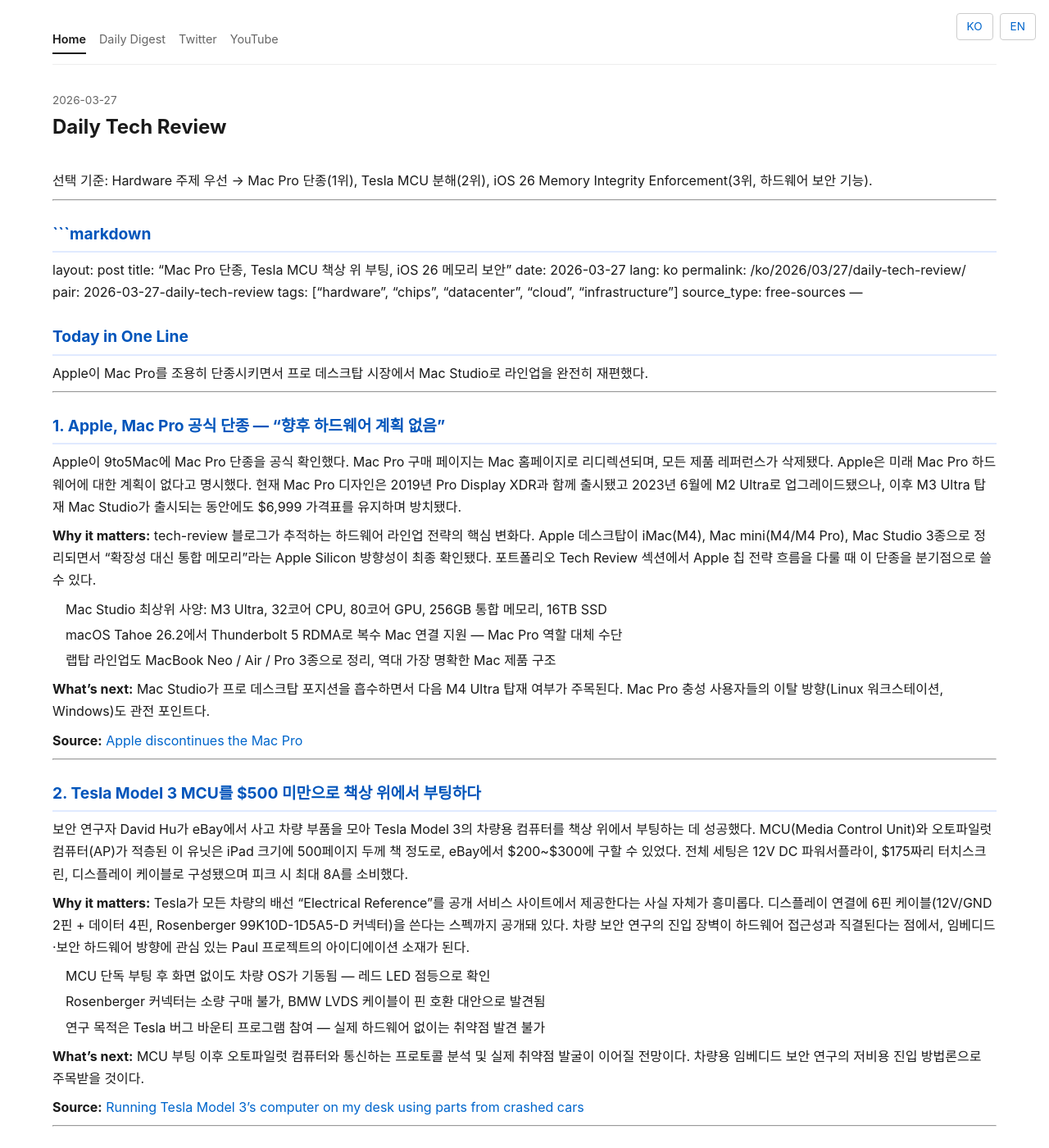
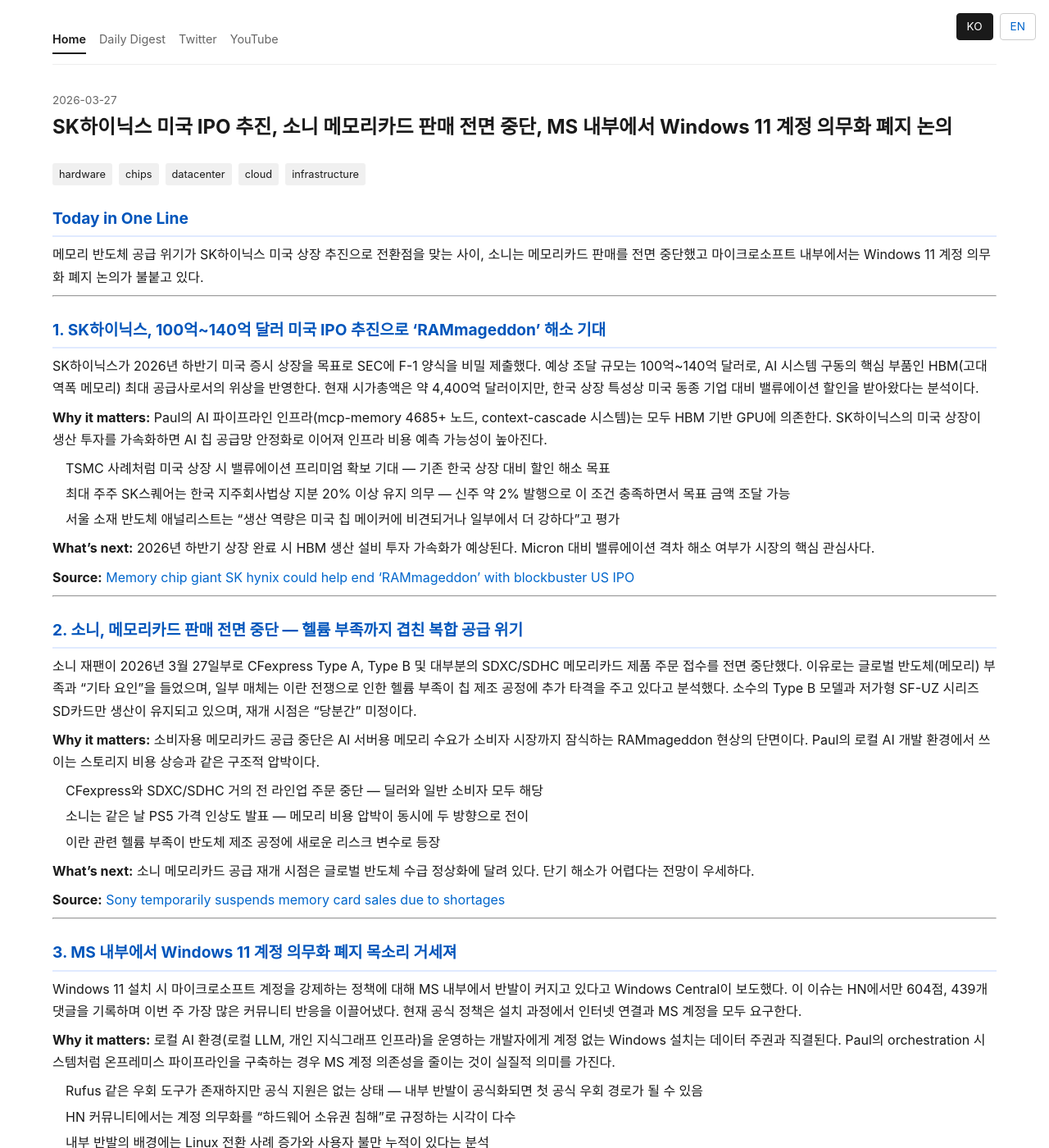
Before and after one commit to paulseongminpark/tech-review, a Jekyll site: the page built from _posts/ko/2026-03-27-daily-tech-review.md, in a window 1280 px wide and 1400 px high. Shown: the whole window at 82% size. Built offline with Jekyll 4.4.1, drawn with Linux system fonts in a browser that asks for light colours; some of the changed text lies outside the part shown.

Commit message:
[auto] 2026-03-27 daily post (Hardware, free-sources v3)

````diff
--- a/_data/sections/2026-03-27-ko.json
+++ b/_data/sections/2026-03-27-ko.json
@@ -2,40 +2,42 @@
   "date": "2026-03-27",
   "lang": "ko",
   "post_url": "/ko/2026/03/27/daily-tech-review/",
-  "post_title": "LiteLLM 공급망 공격 탐지, Tesla 보안 연구, Mac Pro 단종",
+  "post_title": "SK하이닉스 미국 IPO 추진, 소니 메모리카드 판매 전면 중단, MS 내부에서 Windows 11 계정 의무화 폐지 논의",
   "source_type": "perplexity",
   "sections": [
     {
       "index": 1,
-      "title": "LiteLLM 1.82.8 PyPI 공급망 공격 — Claude Code로 분석·신고까지",
-      "lead": "2026년 3월 24일 10:52, litellm v1.82.8이 PyPI에 업로드되었다. 해당 버전에는 대응하는 GitHub 태그가 없었고 — 공식 최신 버전은 v1.82.6이었다. 피해자 엔지니어 Callum McMahon은 노트북이 멈추는 현상을 시작으로 조사에 착수했고, Claude Code 단일 대화 세션 안에서 악성코드를 분석한 뒤 PyPI 측에 격리를 요청하는 전 과정을 완료했다. 악성코드는 `~/.config/sysmon/sysm",
+      "title": "SK하이닉스, 100억~140억 달러 미국 IPO 추진으로 'RAMmageddon' 해소 기대",
+      "lead": "SK하이닉스가 2026년 하반기 미국 증시 상장을 목표로 SEC에 F-1 양식을 비밀 제출했다. 예상 조달 규모는 100억~140억 달러로, AI 시스템 구동의 핵심 부품인 HBM(고대역폭 메모리) 최대 공급사로서의 위상을 반영한다. 현재 시가총액은 약 4,400억 달러이지만, 한국 상장 특성상 미국 동종 기업 대비 밸류에이션 할인을 받아왔다는 분석이다.",
       "tags": [
-        "security",
-        "apple",
-        "llm"
+        "chips",
+        "datacenter",
+        "cloud",
+        "ma"
       ],
-      "anchor": "litellm-1828-pypi-공급망-공격-claude-code로-분석·신고까지"
+      "anchor": "sk하이닉스-100억140억-달러-미국-ipo-추진으로-rammageddon-해소-기대"
     },
     {
       "index": 2,
-      "title": "충돌 차량 부품으로 Tesla Model 3 컴퓨터를 책상에서 부팅하기",
-      "lead": "보안 연구자 xdavidhu는 Tesla 버그 바운티 참가를 위해 eBay에서 충돌 차량 부품을 구매해 Model 3 컴퓨터를 책상 위에서 구동하는 데 성공했다. 핵심 부품인 MCU(Media Control Unit)와 Autopilot 컴퓨터는 iPad 크기, 약 500쪽 책 두께의 수냉식 케이스 형태로 eBay에서 $200–$300에 구할 수 있었다. 터치스크린은 별도로 $175에 구입했고, 전원 공급은 0–30V 가변 DC 파워 서플라이를",
+      "title": "소니, 메모리카드 판매 전면 중단 — 헬륨 부족까지 겹친 복합 공급 위기",
+      "lead": "소니 재팬이 2026년 3월 27일부로 CFexpress Type A, Type B 및 대부분의 SDXC/SDHC 메모리카드 제품 주문 접수를 전면 중단했다. 이유로는 글로벌 반도체(메모리) 부족과 \"기타 요인\"을 들었으며, 일부 매체는 이란 전쟁으로 인한 헬륨 부족이 칩 제조 공정에 추가 타격을 주고 있다고 분석했다. 소수의 Type B 모델과 저가형 SF-UZ 시리즈 SD카드만 생산이 유지되고 있으며, 재개 시점은 \"당분간\" 미정이다.",
       "tags": [
-        "security",
-        "apple"
+        "chips",
+        "datacenter",
+        "cloud"
       ],
-      "anchor": "충돌-차량-부품으로-tesla-model-3-컴퓨터를-책상에서-부팅하기"
+      "anchor": "소니-메모리카드-판매-전면-중단-헬륨-부족까지-겹친-복합-공급-위기"
     },
     {
       "index": 3,
-      "title": "Apple, Mac Pro 공식 단종 — 후속 제품 계획 없음",
-      "lead": "Apple이 Mac Pro를 공식 단종했다. 9to5Mac에 따르면 Mac Pro 구매 페이지는 Mac 홈페이지로 리다이렉트되며 모든 관련 항목이 삭제되었고, Apple은 향후 Mac Pro 하드웨어 계획이 없음을 직접 확인했다. 현행 Mac Pro 디자인은 2019년 Pro Display XDR과 함께 출시되었으며, 2023년 6월 M2 Ultra로 업데이트된 이후 M3 Ultra가 탑재된 Mac Studio가 등장할 때까지 $6,999 가격",
+      "title": "MS 내부에서 Windows 11 계정 의무화 폐지 목소리 거세져",
+      "lead": "Windows 11 설치 시 마이크로소프트 계정을 강제하는 정책에 대해 MS 내부에서 반발이 커지고 있다고 Windows Central이 보도했다. 이 이슈는 HN에서만 604점, 439개 댓글을 기록하며 이번 주 가장 많은 커뮤니티 반응을 이끌어냈다. 현재 공식 정책은 설치 과정에서 인터넷 연결과 MS 계정을 모두 요구한다.",
       "tags": [
-        "security",
-        "apple",
-        "ma"
+        "chips",
+        "datacenter",
+        "cloud"
       ],
-      "anchor": "apple-mac-pro-공식-단종-후속-제품-계획-없음"
+      "anchor": "ms-내부에서-windows-11-계정-의무화-폐지-목소리-거세져"
     }
   ]
 }
--- a/_posts/ko/2026-03-27-daily-tech-review.md
+++ b/_posts/ko/2026-03-27-daily-tech-review.md
@@ -1,11 +1,6 @@
-선택 기준: Hardware 주제 우선 → Mac Pro 단종(1위), Tesla MCU 분해(2위), iOS 26 Memory Integrity Enforcement(3위, 하드웨어 보안 기능).
-
----
-
-```markdown
 ---
 layout: post
-title: "Mac Pro 단종, Tesla MCU 책상 위 부팅, iOS 26 메모리 보안"
+title: "SK하이닉스 미국 IPO 추진, 소니 메모리카드 판매 전면 중단, MS 내부에서 Windows 11 계정 의무화 폐지 논의"
 date: 2026-03-27
 lang: ko
 permalink: /ko/2026/03/27/daily-tech-review/
@@ -15,55 +10,55 @@
 ---
 
 ## Today in One Line
-Apple이 Mac Pro를 조용히 단종시키면서 프로 데스크탑 시장에서 Mac Studio로 라인업을 완전히 재편했다.
+메모리 반도체 공급 위기가 SK하이닉스 미국 상장 추진으로 전환점을 맞는 사이, 소니는 메모리카드 판매를 전면 중단했고 마이크로소프트 내부에서는 Windows 11 계정 의무화 폐지 논의가 불붙고 있다.
 
 ---
 
-## 1. Apple, Mac Pro 공식 단종 — "향후 하드웨어 계획 없음"
+## 1. SK하이닉스, 100억~140억 달러 미국 IPO 추진으로 'RAMmageddon' 해소 기대
 
-Apple이 9to5Mac에 Mac Pro 단종을 공식 확인했다. Mac Pro 구매 페이지는 Mac 홈페이지로 리디렉션되며, 모든 제품 레퍼런스가 삭제됐다. Apple은 미래 Mac Pro 하드웨어에 대한 계획이 없다고 명시했다. 현재 Mac Pro 디자인은 2019년 Pro Display XDR과 함께 출시됐고 2023년 6월에 M2 Ultra로 업그레이드됐으나, 이후 M3 Ultra 탑재 Mac Studio가 출시되는 동안에도 $6,999 가격표를 유지하며 방치됐다.
+SK하이닉스가 2026년 하반기 미국 증시 상장을 목표로 SEC에 F-1 양식을 비밀 제출했다. 예상 조달 규모는 100억~140억 달러로, AI 시스템 구동의 핵심 부품인 HBM(고대역폭 메모리) 최대 공급사로서의 위상을 반영한다. 현재 시가총액은 약 4,400억 달러이지만, 한국 상장 특성상 미국 동종 기업 대비 밸류에이션 할인을 받아왔다는 분석이다.
 
-**Why it matters:** tech-review 블로그가 추적하는 하드웨어 라인업 전략의 핵심 변화다. Apple 데스크탑이 iMac(M4), Mac mini(M4/M4 Pro), Mac Studio 3종으로 정리되면서 "확장성 대신 통합 메모리"라는 Apple Silicon 방향성이 최종 확인됐다. 포트폴리오 Tech Review 섹션에서 Apple 칩 전략 흐름을 다룰 때 이 단종을 분기점으로 쓸 수 있다.
+**Why it matters:** Paul의 AI 파이프라인 인프라(mcp-memory 4685+ 노드, context-cascade 시스템)는 모두 HBM 기반 GPU에 의존한다. SK하이닉스의 미국 상장이 생산 투자를 가속화하면 AI 칩 공급망 안정화로 이어져 인프라 비용 예측 가능성이 높아진다.
 
-- Mac Studio 최상위 사양: M3 Ultra, 32코어 CPU, 80코어 GPU, 256GB 통합 메모리, 16TB SSD
-- macOS Tahoe 26.2에서 Thunderbolt 5 RDMA로 복수 Mac 연결 지원 — Mac Pro 역할 대체 수단
-- 랩탑 라인업도 MacBook Neo / Air / Pro 3종으로 정리, 역대 가장 명확한 Mac 제품 구조
+- TSMC 사례처럼 미국 상장 시 밸류에이션 프리미엄 확보 기대 — 기존 한국 상장 대비 할인 해소 목표
+- 최대 주주 SK스퀘어는 한국 지주회사법상 지분 20% 이상 유지 의무 — 신주 약 2% 발행으로 이 조건 충족하면서 목표 금액 조달 가능
+- 서울 소재 반도체 애널리스트는 "생산 역량은 미국 칩 메이커에 비견되거나 일부에서 더 강하다"고 평가
 
-**What's next:** Mac Studio가 프로 데스크탑 포지션을 흡수하면서 다음 M4 Ultra 탑재 여부가 주목된다. Mac Pro 충성 사용자들의 이탈 방향(Linux 워크스테이션, Windows)도 관전 포인트다.
+**What's next:** 2026년 하반기 상장 완료 시 HBM 생산 설비 투자 가속화가 예상된다. Micron 대비 밸류에이션 격차 해소 여부가 시장의 핵심 관심사다.
 
-**Source:** [Apple discontinues the Mac Pro](https://9to5mac.com/2026/03/26/apple-discontinues-the-mac-pro/)
+**Source:** [Memory chip giant SK hynix could help end 'RAMmageddon' with blockbuster US IPO](https://techcrunch.com/2026/03/27/memory-chip-giant-sk-hynix-could-help-end-rammageddon-with-blockbuster-us-ipo/)
 
 ---
 
-## 2. Tesla Model 3 MCU를 $500 미만으로 책상 위에서 부팅하다
+## 2. 소니, 메모리카드 판매 전면 중단 — 헬륨 부족까지 겹친 복합 공급 위기
 
-보안 연구자 David Hu가 eBay에서 사고 차량 부품을 모아 Tesla Model 3의 차량용 컴퓨터를 책상 위에서 부팅하는 데 성공했다. MCU(Media Control Unit)와 오토파일럿 컴퓨터(AP)가 적층된 이 유닛은 iPad 크기에 500페이지 두께 책 정도로, eBay에서 $200~$300에 구할 수 있었다. 전체 세팅은 12V DC 파워서플라이, $175짜리 터치스크린, 디스플레이 케이블로 구성됐으며 피크 시 최대 8A를 소비했다.
+소니 재팬이 2026년 3월 27일부로 CFexpress Type A, Type B 및 대부분의 SDXC/SDHC 메모리카드 제품 주문 접수를 전면 중단했다. 이유로는 글로벌 반도체(메모리) 부족과 "기타 요인"을 들었으며, 일부 매체는 이란 전쟁으로 인한 헬륨 부족이 칩 제조 공정에 추가 타격을 주고 있다고 분석했다. 소수의 Type B 모델과 저가형 SF-UZ 시리즈 SD카드만 생산이 유지되고 있으며, 재개 시점은 "당분간" 미정이다.
 
-**Why it matters:** Tesla가 모든 차량의 배선 "Electrical Reference"를 공개 서비스 사이트에서 제공한다는 사실 자체가 흥미롭다. 디스플레이 연결에 6핀 케이블(12V/GND 2핀 + 데이터 4핀, Rosenberger 99K10D-1D5A5-D 커넥터)을 쓴다는 스펙까지 공개돼 있다. 차량 보안 연구의 진입 장벽이 하드웨어 접근성과 직결된다는 점에서, 임베디드·보안 하드웨어 방향에 관심 있는 Paul 프로젝트의 아이디에이션 소재가 된다.
+**Why it matters:** 소비자용 메모리카드 공급 중단은 AI 서버용 메모리 수요가 소비자 시장까지 잠식하는 RAMmageddon 현상의 단면이다. Paul의 로컬 AI 개발 환경에서 쓰이는 스토리지 비용 상승과 같은 구조적 압박이다.
 
-- MCU 단독 부팅 후 화면 없이도 차량 OS가 기동됨 — 레드 LED 점등으로 확인
-- Rosenberger 커넥터는 소량 구매 불가, BMW LVDS 케이블이 핀 호환 대안으로 발견됨
-- 연구 목적은 Tesla 버그 바운티 프로그램 참여 — 실제 하드웨어 없이는 취약점 발견 불가
+- CFexpress와 SDXC/SDHC 거의 전 라인업 주문 중단 — 딜러와 일반 소비자 모두 해당
+- 소니는 같은 날 PS5 가격 인상도 발표 — 메모리 비용 압박이 동시에 두 방향으로 전이
+- 이란 관련 헬륨 부족이 반도체 제조 공정에 새로운 리스크 변수로 등장
 
-**What's next:** MCU 부팅 이후 오토파일럿 컴퓨터와 통신하는 프로토콜 분석 및 실제 취약점 발굴이 이어질 전망이다. 차량용 임베디드 보안 연구의 저비용 진입 방법론으로 주목받을 것이다.
+**What's next:** 소니 메모리카드 공급 재개 시점은 글로벌 반도체 수급 정상화에 달려 있다. 단기 해소가 어렵다는 전망이 우세하다.
 
-**Source:** [Running Tesla Model 3's computer on my desk using parts from crashed cars](https://bugs.xdavidhu.me/tesla/2026/03/23/running-tesla-model-3s-computer-on-my-desk-using-parts-from-crashed-cars/)
+**Source:** [Sony temporarily suspends memory card sales due to shortages](https://www.theverge.com/tech/902828/sony-sd-cfexpress-memory-card-shortage)
 
 ---
 
-## 3. iOS 26 Memory Integrity Enforcement vs. 유출된 스파이웨어 툴
+## 3. MS 내부에서 Windows 11 계정 의무화 폐지 목소리 거세져
 
-Google, iVerify, Lookout의 연구자들이 Coruna와 DarkSword라는 해킹 툴이 전 세계 피해자를 광범위하게 노리고 있음을 문서화했다. 이 툴들이 최근 온라인에 유출돼 누구나 구버전 iOS 사용자를 공격할 수 있는 상황이 됐다. 공격자에는 러시아 스파이와 중국 사이버 범죄자가 포함되며, 해킹된 웹사이트나 가짜 페이지를 통해 대량 피해자를 노린다.
+Windows 11 설치 시 마이크로소프트 계정을 강제하는 정책에 대해 MS 내부에서 반발이 커지고 있다고 Windows Central이 보도했다. 이 이슈는 HN에서만 604점, 439개 댓글을 기록하며 이번 주 가장 많은 커뮤니티 반응을 이끌어냈다. 현재 공식 정책은 설치 과정에서 인터넷 연결과 MS 계정을 모두 요구한다.
 
-**Why it matters:** 하드웨어 수준의 보안 분기가 시작됐다. iPhone 17 + iOS 26의 Memory Integrity Enforcement는 메모리 손상 버그를 차단하도록 설계됐으며, DarkSword가 바로 이 메모리 손상 버그에 의존했다. 즉, 최신 하드웨어를 쓰는 사용자와 구형 기기 사용자 사이에 사실상 보안 계층이 두 개로 나뉜다. 하드웨어-소프트웨어 통합 보안 설계의 중요성을 보여주는 사례로, Apple Silicon 전략 분석에서 직접 인용할 수 있다.
+**Why it matters:** 로컬 AI 환경(로컬 LLM, 개인 지식그래프 인프라)을 운영하는 개발자에게 계정 없는 Windows 설치는 데이터 주권과 직결된다. Paul의 orchestration 시스템처럼 온프레미스 파이프라인을 구축하는 경우 MS 계정 의존성을 줄이는 것이 실질적 의미를 가진다.
 
-- Memory Integrity Enforcement: iOS 26 + iPhone 17 전용 — 이전 모델은 동일 OS 업데이트에도 미적용
-- iOS 18 이하 또는 구형 기기 사용자는 메모리 기반 익스플로잇에 여전히 노출
-- Apple의 대응 전략: 최신 모델용 메모리 안전 코드 + Lockdown Mode (제한적 적용)
+- Rufus 같은 우회 도구가 존재하지만 공식 지원은 없는 상태 — 내부 반발이 공식화되면 첫 공식 우회 경로가 될 수 있음
+- HN 커뮤니티에서는 계정 의무화를 "하드웨어 소유권 침해"로 규정하는 시각이 다수
+- 내부 반발의 배경에는 Linux 전환 사례 증가와 사용자 불만 누적이 있다는 분석
 
-**What's next:** 구형 iPhone 보유자가 많은 시장에서 Coruna/DarkSword 파생 공격이 확산될 위험이 있다. Apple이 구형 기기 지원 종료를 언제 공식화하느냐가 다음 변수다.
+**What's next:** 공식 정책 변경까지는 임원급 결정이 필요하다. 내부 논의가 공개 발표로 이어질지는 미지수다.
 
-**Source:** [Apple made strides with iOS 26 security, but leaked hacking tools still leave millions exposed to spyware attacks](https://techcrunch.com/2026/03/26/apple-made-strides-with-ios-26-security-but-leaked-hacking-tools-still-leave-millions-exposed-to-spyware-attacks/)
+**Source:** [People inside Microsoft are fighting to drop mandatory Microsoft Account](https://www.windowscentral.com/microsoft/windows-11/people-inside-microsoft-are-fighting-to-drop-windows-11s-mandatory-microsoft-account-requirements-during-setup)
 
 ---
 
````
